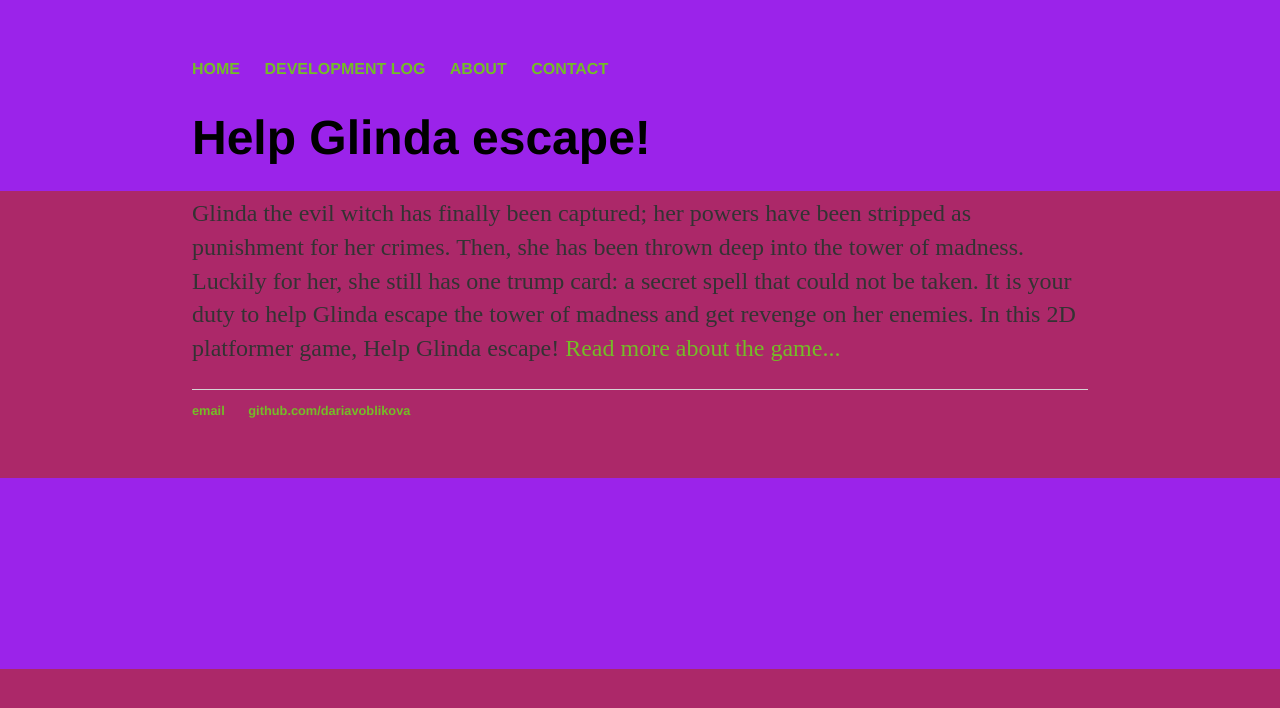
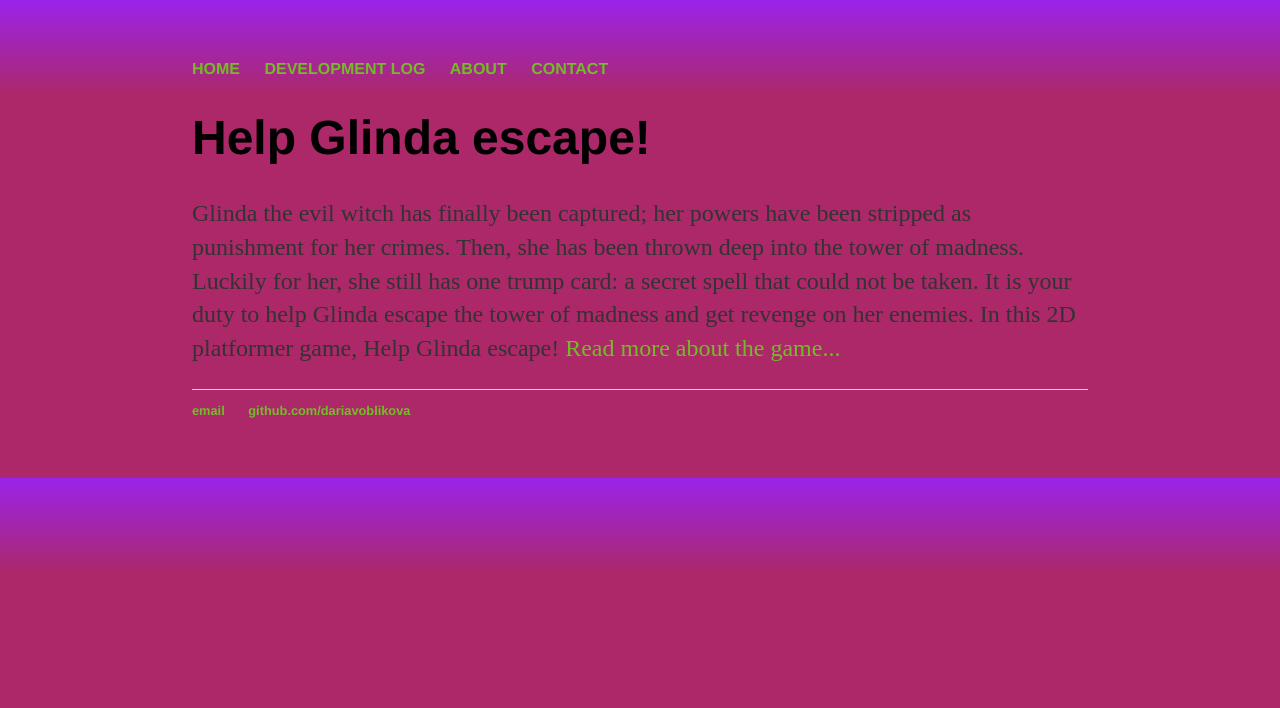
Before and after one commit to dariavoblikova/WitchJump, a Jekyll site: the page built from index.html, in a window 1280 px wide. Shown: the top 708 px of the page. Built offline with Jekyll 4.4.1, drawn with Linux system fonts in a browser that asks for light colours.

Commit message:
Update main.css

```diff
--- a/css/main.css
+++ b/css/main.css
@@ -1,7 +1,7 @@
 body {
     margin: 60px auto;
     width: 70%;
-    background-image: linear-gradient(to top, #AC2869 60%, #9b23ea 60%);
+    background-image: linear-gradient(to top, #AC2869 80%, #9b23ea 100%);
 }
 nav ul, footer ul {
     font-family:'Helvetica', 'Arial', 'Sans-Serif';
```
